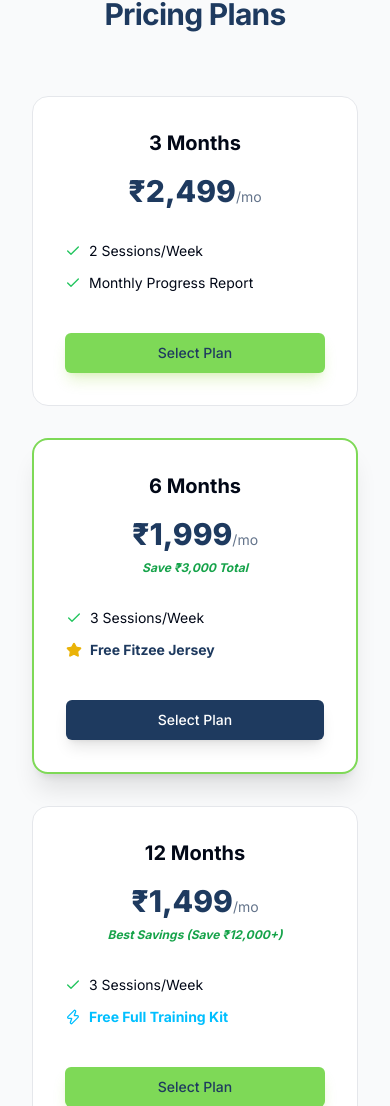
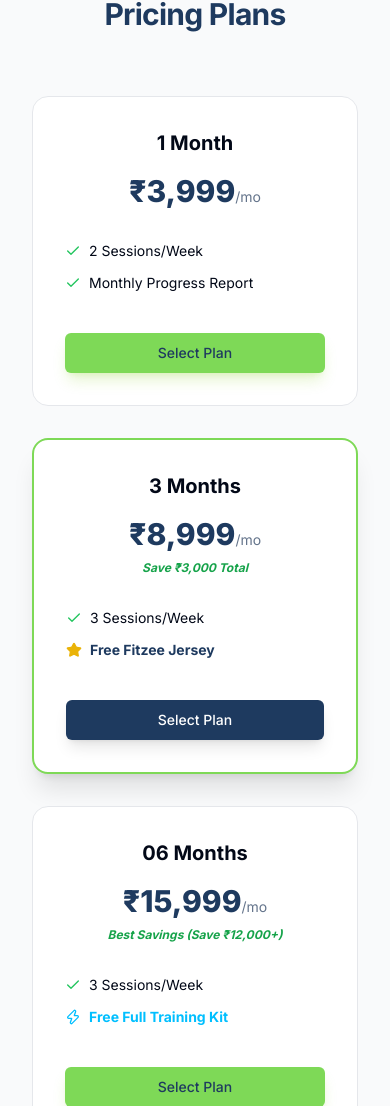
Before and after one commit to SahilKindarle/Fiitzee, a website: page index.html in a window 390 px wide. Shown: the part 7594-8700 px from the top of the page. Drawn offline with nearby package versions, Linux system fonts and the light colour scheme.

Commit message:
phone email and package update

```diff
--- a/index.html
+++ b/index.html
@@ -423,8 +423,8 @@
                 </div>
                 <div class="grid md:grid-cols-3 gap-8 max-w-5xl mx-auto mb-16">
                     <div class="bg-white p-8 rounded-2xl border text-center flex flex-col">
-                        <h3 class="font-bold text-xl mb-4">3 Months</h3>
-                        <div class="text-3xl font-black text-fitzee-navy mb-8">₹2,499<span
+                        <h3 class="font-bold text-xl mb-4">1 Month</h3>
+                        <div class="text-3xl font-black text-fitzee-navy mb-8">₹3,999<span
                                 class="text-sm font-normal text-muted-foreground">/mo</span></div>
                         <ul class="text-left space-y-3 mb-10 text-sm flex-1">
                             <li class="flex items-center"><i data-lucide="check"
@@ -436,8 +436,8 @@
                     </div>
                     <div
                         class="bg-white p-8 rounded-2xl border-2 border-fitzee-lime text-center flex flex-col shadow-xl">
-                        <h3 class="font-bold text-xl mb-4">6 Months</h3>
-                        <div class="text-3xl font-black text-fitzee-navy mb-2">₹1,999<span
+                        <h3 class="font-bold text-xl mb-4">3 Months</h3>
+                        <div class="text-3xl font-black text-fitzee-navy mb-2">₹8,999<span
                                 class="text-sm font-normal text-muted-foreground">/mo</span></div>
                         <div class="text-xs text-green-600 font-bold mb-8 italic">Save ₹3,000 Total</div>
                         <ul class="text-left space-y-3 mb-10 text-sm flex-1">
@@ -449,8 +449,8 @@
                         <a href="register.html" class="btn btn-primary w-full shadow-lg">Select Plan</a>
                     </div>
                     <div class="bg-white p-8 rounded-2xl border text-center flex flex-col">
-                        <h3 class="font-bold text-xl mb-4">12 Months</h3>
-                        <div class="text-3xl font-black text-fitzee-navy mb-2">₹1,499<span
+                        <h3 class="font-bold text-xl mb-4">06 Months</h3>
+                        <div class="text-3xl font-black text-fitzee-navy mb-2">₹15,999<span
                                 class="text-sm font-normal text-muted-foreground">/mo</span></div>
                         <div class="text-xs text-green-600 font-bold mb-8 italic">Best Savings (Save ₹12,000+)</div>
                         <ul class="text-left space-y-3 mb-10 text-sm flex-1">
```
Also changed, not shown: contact.html (+3 -2 lines).
